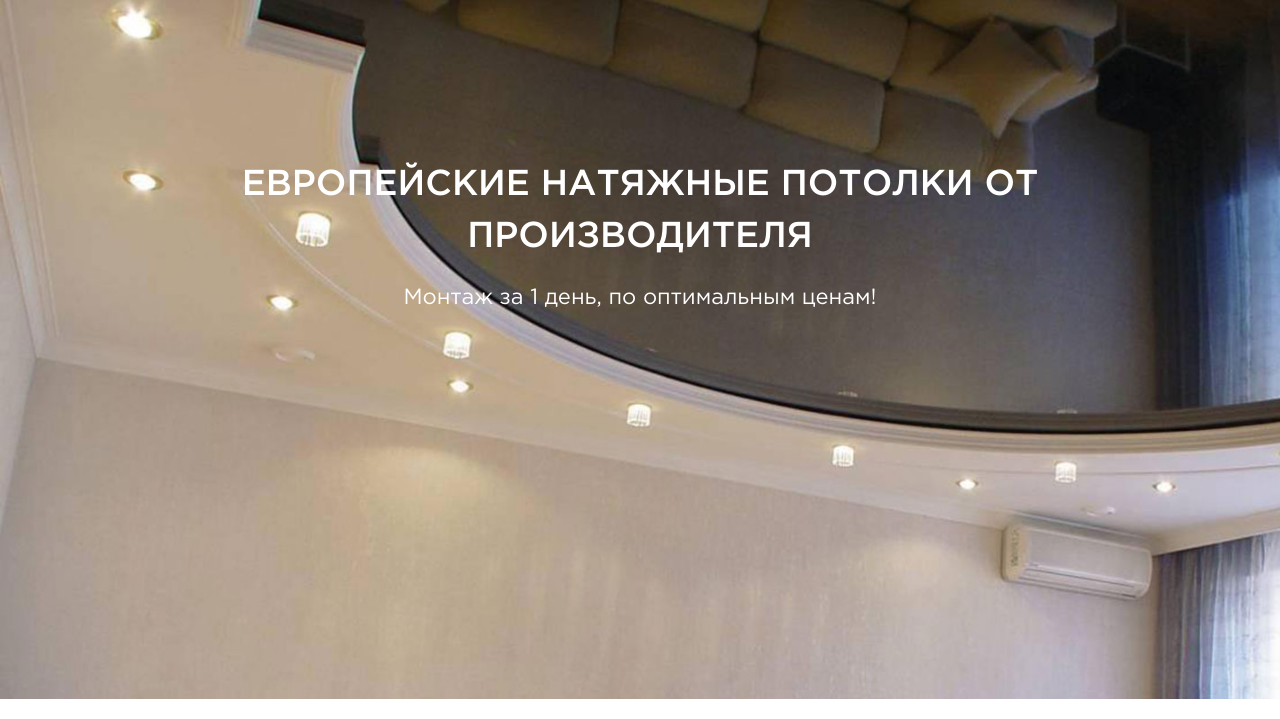
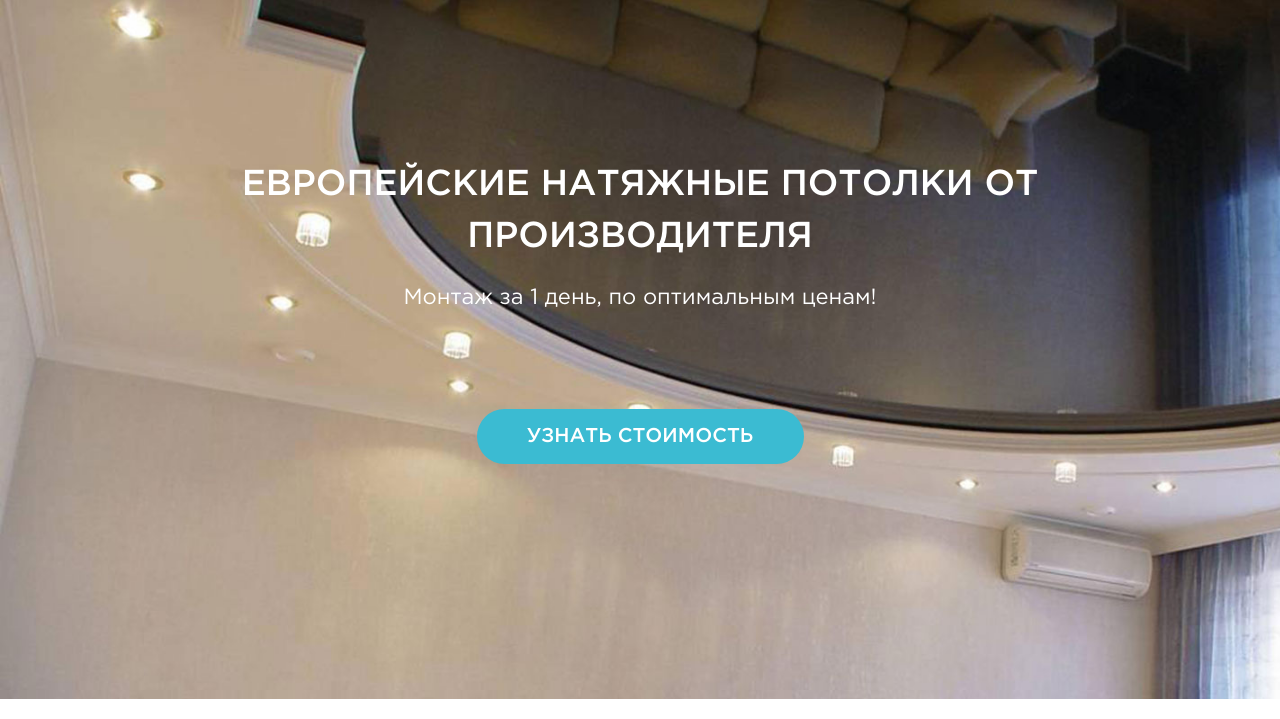
Before and after one commit to LoveWebDesign/Stretch-Ceiling, a PHP site: page / in a window 1280 px wide. Shown: the part 81-800 px from the top of the page. Run offline with PHP 8.4, Linux system fonts and the light colour scheme.

Commit message:
create header cta button

```diff
--- a/css/styles.css
+++ b/css/styles.css
@@ -150,5 +150,25 @@ h1	{
 
 .sub-title {
 	font: 22px 'Gotham-Pro-Regular';
+	margin: 0 auto 100px;
+}
+
+.header-cta {
+	background: #3bbbd2;
+	border-radius: 30px;
+	color: #fff;
+	display: block;
+	font: 20px 'Gotham-Pro-Medium';
+	height: 55px;
+	line-height: 55px;
 	margin: 0 auto;
+	text-align: center;
+	text-decoration: none;
+	text-transform: uppercase;
+	vertical-align: middle;
+	width: 327px;
 }
+
+.header-cta:hover {
+	background: #06a5c2;
+}
--- a/index.html
+++ b/index.html
@@ -34,6 +34,7 @@
     <header>
       <h1>ЕВРОПЕЙСКИЕ НАТЯЖНЫЕ ПОТОЛКИ ОТ ПРОИЗВОДИТЕЛЯ</h1>
       <p class="sub-title">Монтаж за 1 день, по оптимальным ценам!</p>
+      <a href="" class="header-cta">Узнать стоимость</a>
     </header>
 
     </div>
```
